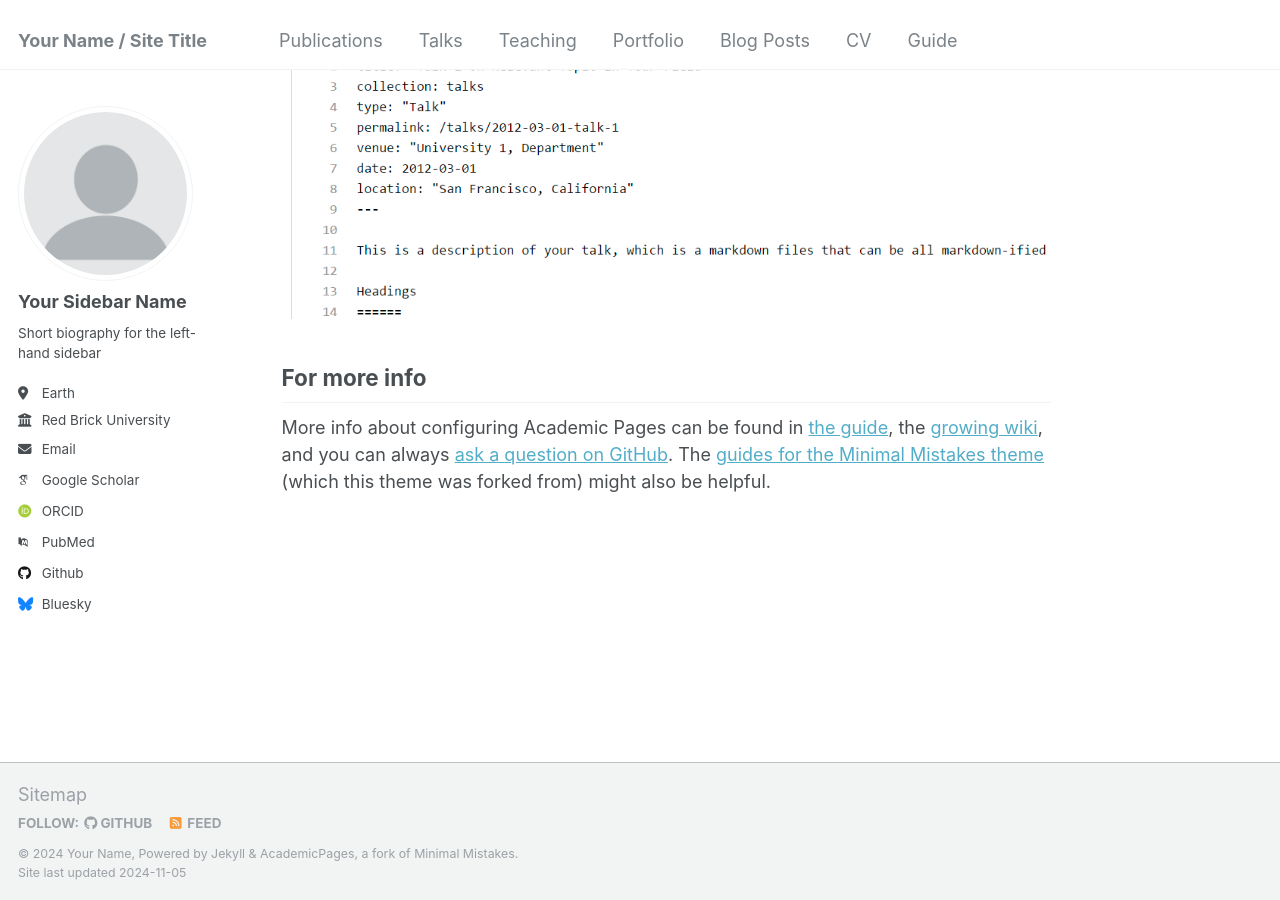
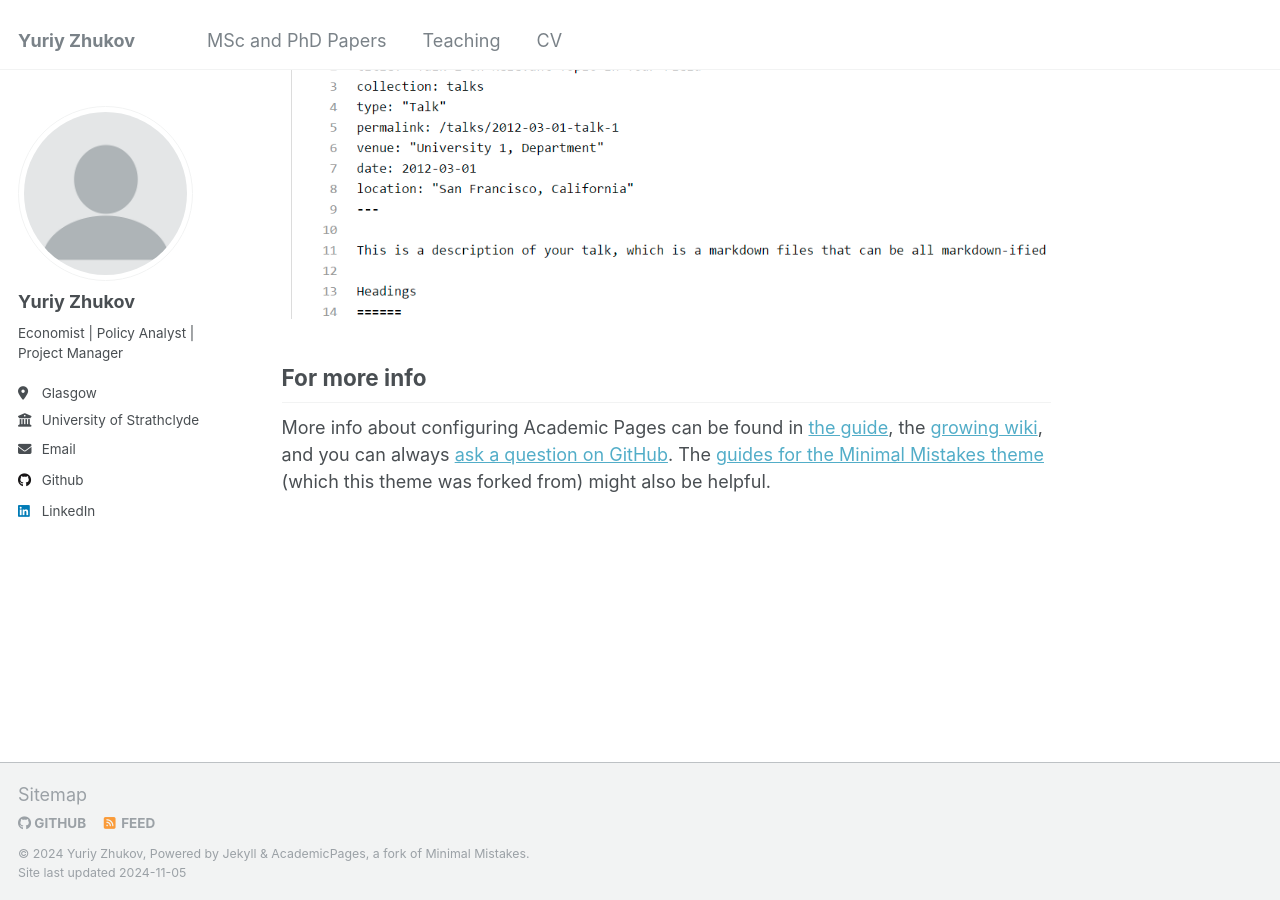
Before and after one commit to yurizhukov/yurizhukov.github.io, a Jekyll site: the page built from _pages/about.md, in a window 1280 px wide and 900 px high, scrolled down 2643 px. Built offline with Jekyll 4.4.1, drawn with Linux system fonts in a browser that asks for light colours; some web fonts are replaced.

Commit message:
Main page changes

```diff
--- a/_config.yml
+++ b/_config.yml
@@ -7,14 +7,14 @@
 # server process.
 
 # Basic Site Settings
-locale                   : "en-US"
-title                    : "Your Name / Site Title"
+locale                   : "en-UK"
+title                    : "Yuriy Zhukov"
 title_separator          : "-"
-name                     : &name "Your Name"
+name                     : &name "Yuriy Zhukov"
 description              : &description "personal description"
-url                      : https://academicpages.github.io # the base hostname & protocol for your site e.g. "https://mmistakes.github.io"
+url                      : https://yurizhukov.github.io # the base hostname & protocol for your site e.g. "https://mmistakes.github.io"
 baseurl                  : "" # the subpath of your site, e.g. "/blog"
-repository               : "academicpages/academicpages.github.io"
+repository               : "yurizhukov/yurizhukov.github.io"
 
 # Site Author - The following control what appear as part of the author content on the side bar.
 #               If a field is blank the icon and link will not appear, otherwise it will be shown.
@@ -22,57 +22,57 @@ repository               : "academicpages/academicpages.github.io"
 author:
   # Biographic information
   avatar           : "profile.png"
-  name             : "Your Sidebar Name"
+  name             : "Yuriy Zhukov"
   pronouns         : # example: "she/her"
-  bio              : "Short biography for the left-hand sidebar"
-  location         : "Earth"
-  employer         : "Red Brick University"
+  bio              : "Economist | Policy Analyst | Project Manager"
+  location         : "Glasgow"
+  employer         : "University of Strathclyde"
   uri              : # URL
-  email            : "none@example.org"
+  email            : "yuriy.zhukov@strath.ac.uk"
 
   # Academic websites
-  arxiv            : # URL - Update with the correct link to your profile
-  googlescholar    : "https://scholar.google.com/citations?user=PS_CX0AAAAAJ"
-  impactstory      : # URL
-  orcid            : "http://orcid.org/yourorcidurl"
-  semantic         : # URL
-  pubmed           : "https://www.ncbi.nlm.nih.gov/pubmed/?term=john+snow"
-  researchgate     : # URL
-  scopus           : # URL
+  #arxiv            : # URL - Update with the correct link to your profile
+  #googlescholar    : "https://scholar.google.com/citations?user=PS_CX0AAAAAJ"
+  #impactstory      : # URL
+  #orcid            : "http://orcid.org/yourorcidurl"
+  #semantic         : # URL
+  #pubmed           : "https://www.ncbi.nlm.nih.gov/pubmed/?term=john+snow"
+  #researchgate     : # URL
+  #scopus           : # URL
 
   # Repositories and software development
-  bitbucket        : # Username - Update with your username on the site
-  codepen          : # Username
-  dribbble         : # Username
-  github           : "academicpages"
-  kaggle           : # Username
-  stackoverflow    : # User number or user number and name (i.e., use "1" or "1/jeff-atwood")
+  #bitbucket        : # Username - Update with your username on the site
+  #codepen          : # Username
+  #dribbble         : # Username
+  github           : "yurizhukov"
+  #kaggle           : # Username
+  #stackoverflow    : # User number or user number and name (i.e., use "1" or "1/jeff-atwood")
 
   # Social media
-  bluesky          : "bsky.app" # Replace this with you Bluesky username
-  facebook         : # Username
-  flickr           : # Username
-  foursquare       : # Username
-  goodreads        : # Username
-  google_plus      : # Username
-  keybase          : # Username
-  instagram        : # Username
-  lastfm           : # Username
-  linkedin         : # Username
-  mastodon         : # URL
-  medium           : # URL
-  pinterest        : # Username
-  soundcloud       : # Username
-  steam            : # Username
-  telegram         : # URL
-  tumblr           : # Username
-  twitter          : # Username for X / Twitter
-  vine             : # Username
-  weibo            : # Username
-  wikipedia        : # Username
-  xing             : # Username
-  youtube          : # Username
-  zhihu            : # Username
+  #bluesky          : "bsky.app" # Replace this with you Bluesky username
+  #facebook         : # Username
+  #flickr           : # Username
+  #foursquare       : # Username
+  #goodreads        : # Username
+  #google_plus      : # Username
+  #keybase          : # Username
+  #instagram        : # Username
+  #lastfm           : # Username
+  linkedin         : "yurizhukov"
+  #mastodon         : # URL
+  #medium           : # URL
+  #pinterest        : # Username
+  #soundcloud       : # Username
+  #steam            : # Username
+  #telegram         : # URL
+  #tumblr           : # Username
+  #twitter          : # Username for X / Twitter
+  #vine             : # Username
+  #weibo            : # Username
+  #wikipedia        : # Username
+  #xing             : # Username
+  #youtube          : # Username
+  #zhihu            : # Username
 
 # Publication Category - The following the list of publication categories and their headings
 publication_category:
--- a/_data/authors.yml
+++ b/_data/authors.yml
@@ -1,9 +1,9 @@
 # Authors
 
 Name Name:
-  name        : "Name Name"
-  uri         : "http://name.com"
-  email       : "name@name.com"
+  name        : "Yuriy Zhukov"
+  uri         : "http://yurizhukov.github.io"
+  email       : "yuriy.zhukov@strath.ac.uk"
   bio         : "This is the first name."
   avatar      : "bio-photo-2.jpg"
   twitter     : "name"
--- a/_data/navigation.yml
+++ b/_data/navigation.yml
@@ -5,23 +5,13 @@
 # prevent it from being included in the site.
 
 main:
-  - title: "Publications"
+  - title: "MSc and PhD Papers"
     url: /publications/
 
-  - title: "Talks"
-    url: /talks/
 
   - title: "Teaching"
     url: /teaching/
 
-  - title: "Portfolio"
-    url: /portfolio/
-
-  - title: "Blog Posts"
-    url: /year-archive/
 
   - title: "CV"
     url: /cv/
-
-  - title: "Guide"
-    url: /markdown/
```
Also changed, not shown: 5 other files.
